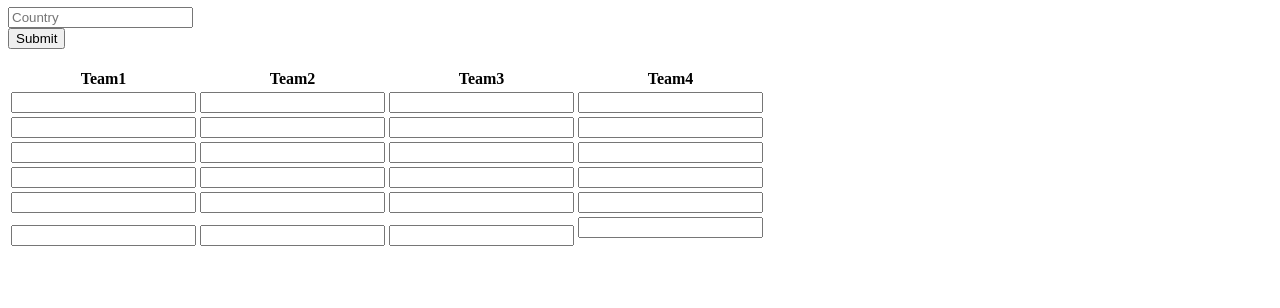
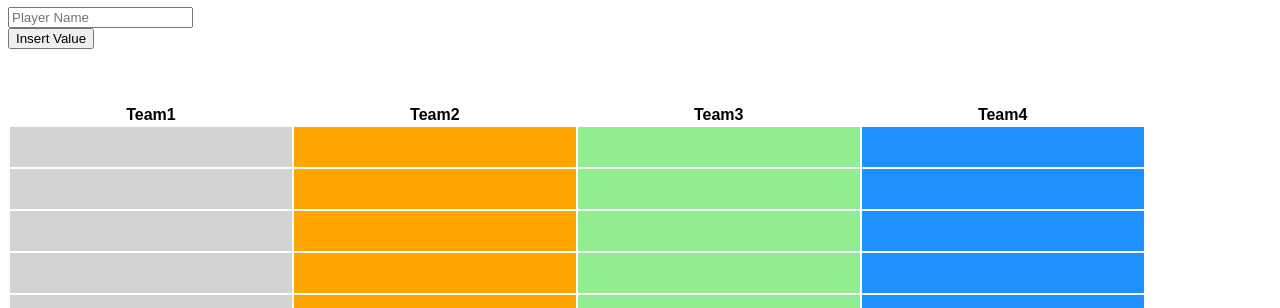
Before and after one commit to cezarovici/Fotbal-Form, a plain HTML site: page index.html in a window 1280 px wide. Shown: the part 210-518 px from the top of the page. Drawn offline with Linux system fonts and the light colour scheme.

Commit message:
player table solved

```diff
--- a/index.html
+++ b/index.html
@@ -2,6 +2,87 @@
 <html>
 <head>
   <title>Football Tournament Information</title>
+
+<style>
+* {
+  box-sizing: border-box;
+}
+
+body {
+  font: 16px Arial;
+}
+
+/*the container must be positioned relative:*/
+.autocomplete {
+  position: relative;
+  display: inline-block;
+}
+
+table{
+  width: 90%;
+}
+
+td {
+  border: 1px solid transparent;
+  background-color: #f1f1f1;
+  padding: 10px;
+  text-align: center;
+  display: center;
+  color: black;
+  width: 25%;
+  height: 40px;
+}
+
+
+.autocomplete-items {
+  position: absolute;
+  border: 1px solid #d4d4d4;
+  border-bottom: none;
+  border-top: none;
+  z-index: 99;
+  /*position the autocomplete items to be the same width as the container:*/
+  top: 100%;
+  left: 0;
+  right: 0;
+}
+
+.autocomplete-items div {
+  padding: 10px;
+  cursor: pointer;
+  background-color: #fff;
+  border-bottom: 1px solid #d4d4d4;
+}
+
+/*when hovering an item:*/
+.autocomplete-items div:hover {
+  background-color: #e9e9e9;
+}
+
+/*when navigating through the items using the arrow keys:*/
+.autocomplete-active {
+  background-color: DodgerBlue !important;
+  color: #ffffff;
+}
+
+td[id="grey"]{
+  background-color: lightgrey;
+}
+
+td[id="blue"]{
+  background-color: DodgerBlue;
+}
+
+td[id="orange"]{
+  background-color: orange;
+}
+
+td[id="green"]{
+  background-color: lightgreen;
+}
+
+</style>
+
+
 </head>
 <body>
   <h1>Football Tournament Information</h1>
@@ -12,16 +93,18 @@
      <br><br>
 
      <h1>Players</h1>
-    <form autocomplete="on" action="/action_page.php">
     <div class="autocomplete" style="width:300px;">
-      <input id="selectPlayer" type="text" name="myCountry" placeholder="Country">
+      <input id="selectPlayer" type="text" name="myCountry" placeholder="Player Name">
     </div>
+  </form>
 
-  <input type="submit">
+  <button id="insertButton">Insert Value</button>
 
     <br><br>
 
-    <table>
+
+    <br><br>
+    <table id="myTable">
       <tr>
         <th>Team1</th>
         <th>Team2</th>
@@ -29,50 +112,45 @@
         <th>Team4</th>
       </tr>
       <tr>
-          <td><input type="text" name="t1j1" class="myInput"></td>
-          <td><input type="text" name="t2j1" class="myInput"></td>
-          <td><input type="text" name="t3j1" class="myInput"></td>
-          <td><input type="text" name="t4j1" class="myInput"></td>
+          <td id="grey" name="t1j1"></td>
+          <td id="orange" name="t2j1"></td>
+          <td id="green" name="t3j1"></td>
+          <td id="blue" name="t4j1"></td>
       </tr>
       <tr>
-          <td><input type="text" name="t1j2"></td>
-          <td><input type="text" name="t2j2"></td>
-          <td><input type="text" name="t3j2"></td>
-          <td><input type="text" name="t4j2"></td>
+          <td id="grey" name="t1j1"></td>
+          <td id="orange" name="t2j1"></td>
+          <td id="green" name="t3j1"></td>
+          <td id="blue" name="t4j1"></td>
       </tr>
       <tr>
-          <td><input type="text" name="t1j3"></td>
-          <td><input type="text" name="t2j3"></td>
-          <td><input type="text" name="t3j3"></td>
-          <td><input type="text" name="t4j3"></td>
+          <td id="grey" name="t1j1"></td>
+          <td id="orange" name="t2j1"></td>
+          <td id="green" name="t3j1"></td>
+          <td id="blue" name="t4j1"></td>
       </tr>
       <tr>
-          <td><input type="text" name="t1j4"></td>
-          <td><input type="text" name="t2j4"></td>
-          <td><input type="text" name="t3j4"></td>
-          <td><input type="text" name="t4j4"></td>
+          <td id="grey" name="t1j1"></td>
+          <td id="orange" name="t2j1"></td>
+          <td id="green" name="t3j1"></td>
+          <td id="blue" name="t4j1"></td>
       </tr>
       <tr>
-          <td><input type="text" name="t1j5"></td>
-          <td><input type="text" name="t2j5"></td>
-          <td><input type="text" name="t3j5"></td>
-          <td><input type="text" name="t4j5"></td>
+          <td id="grey" name="t1j1"></td>
+          <td id="orange" name="t2j1"></td>
+          <td id="green" name="t3j1"></td>
+          <td id="blue" name="t4j1"></td>
       </tr>
       <tr>
-          <td><input type="text" name="t1j6"></td>
-          <td><input type="text" name="t2j6"></td>
-          <td><input type="text" name="t3j6"></td>
-          <td><input type="text" name="t4j6" id="myInput"><p id="suggestionList"></p></p>
+          <td id="grey" name="t1j1"></td>
+          <td id="orange" name="t2j1"></td>
+          <td id="green" name="t3j1"></td>
+          <td id="blue" name="t4j1"></td>
       </tr>
   </table>
 
   <br><br>
-  <h1>Search with Suggestions Example</h1>
-  <input type="text" id="searchInput" placeholder="Search">
-  <ul id="suggestionList"></ul>
-  <br><br>
-  <input type="submit" value="Submit">
-  </form>
+
 
   <script src="script.js"></script>
 </body>
--- a/script.js
+++ b/script.js
@@ -1,4 +1,3 @@
-// script.js
 const players = []
 
 async function fetchData() {
@@ -137,4 +136,35 @@ async function initializeAutocomplete() {
   autocomplete(input, data);
 }
 
+const table = document.getElementById("myTable");
+let currentColumn = 0;
+let currentRow = 1;
+
+
+const team = new Map()
+
+function populateTable(value) {
+  const cell = table.rows[currentRow].cells[currentColumn];
+  cell.textContent = value;
+
+
+  incrementPosition();
+}
+
+
+function incrementPosition() {
+  currentRow++;
+  if (currentRow === 7) {
+    currentRow = 1;
+    currentColumn++;
+  }
+}
+
+const submitButton = document.getElementById("insertButton");
+submitButton.addEventListener("click", function() {
+  const input = document.getElementById("selectPlayer");
+  const selectedValue = input.value;
+  populateTable(selectedValue);
+});
+
 initializeAutocomplete()
```
